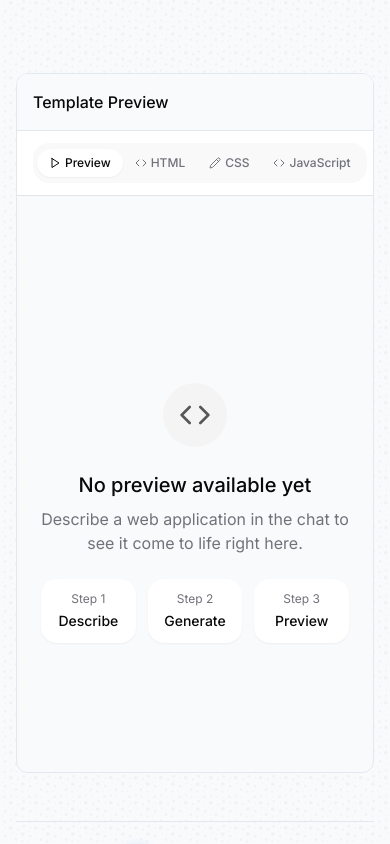
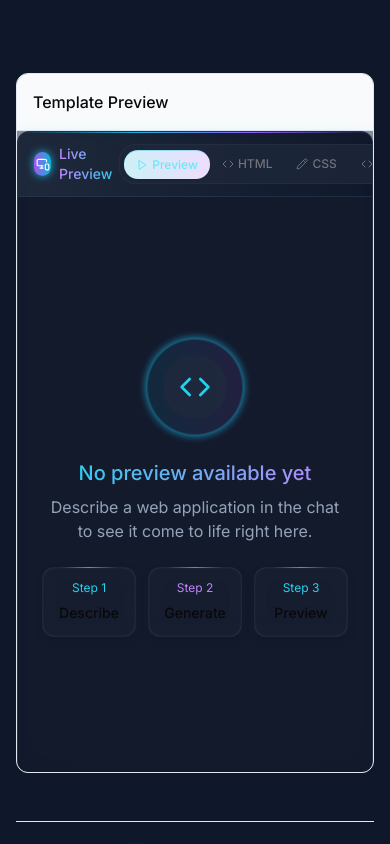
Before and after one commit to JBLinx-Studio/CodeCraft-Ai, a React (Vite) app: page /templates in a window 390 px wide. Shown: the part 3300-4144 px from the top of the page. Built offline with nearby package versions, Linux system fonts and the light colour scheme.

Commit message:
Refactor: Enhance AI assistant and preview panel
- Improved the AI assistant and live preview panel with a new theme and layout.
- Enhanced the visual appeal and user experience.
- Increased the size and improved the options window.
- Implemented a more professional and modern design.

```diff
--- a/src/components/PreviewPanel.tsx
+++ b/src/components/PreviewPanel.tsx
@@ -3,7 +3,7 @@ import { useState, useEffect } from "react";
 import { Tabs, TabsContent, TabsList, TabsTrigger } from "@/components/ui/tabs";
 import { Button } from "@/components/ui/button";
 import { Separator } from "@/components/ui/separator";
-import { Download, Copy, RefreshCw, Code, Pencil, Play } from "lucide-react";
+import { Download, Copy, RefreshCw, Code, Pencil, Play, LinkIcon, MonitorSmartphone } from "lucide-react";
 import { useToast } from "@/components/ui/use-toast";
 import { cn } from "@/lib/utils";
 
@@ -73,65 +73,57 @@ ${html}
   };
 
   return (
-    <div className="flex flex-col h-full">
+    <div className="flex flex-col h-full cyber-panel overflow-hidden">
       <Tabs value={activeTab} onValueChange={setActiveTab} className="h-full flex flex-col">
-        <div className="flex justify-between items-center px-4 py-3 bg-card">
-          <TabsList className="bg-muted/50 p-1 rounded-lg">
+        <div className="flex justify-between items-center px-4 py-3 bg-gradient-to-r from-slate-800/90 to-slate-900/90 border-b border-slate-700/50">
+          <div className="flex items-center gap-2">
+            <div className="h-6 w-6 rounded-full bg-gradient-to-r from-purple-500 to-cyan-500 flex items-center justify-center shadow-glow-sm cyber-pulse">
+              <MonitorSmartphone className="h-3.5 w-3.5 text-white" />
+            </div>
+            <h2 className="font-medium text-sm bg-clip-text text-transparent bg-gradient-to-r from-purple-400 to-cyan-400">Live Preview</h2>
+          </div>
+
+          <TabsList className="bg-slate-800/80 p-1 rounded-lg border border-slate-700/30">
             <TabsTrigger
               value="preview"
-              className="rounded-md data-[state=active]:bg-white data-[state=active]:shadow-sm text-xs flex items-center gap-1"
+              className="rounded-md data-[state=active]:bg-gradient-to-r from-cyan-500/20 to-purple-500/20 data-[state=active]:text-cyan-300 data-[state=active]:border-t data-[state=active]:border-cyan-500/30 data-[state=active]:shadow-glow-sm text-xs flex items-center gap-1"
             >
               <Play className="h-3 w-3" />
               Preview
             </TabsTrigger>
             <TabsTrigger
               value="html"
-              className="rounded-md data-[state=active]:bg-white data-[state=active]:shadow-sm text-xs flex items-center gap-1"
+              className="rounded-md data-[state=active]:bg-gradient-to-r from-cyan-500/20 to-purple-500/20 data-[state=active]:text-cyan-300 data-[state=active]:border-t data-[state=active]:border-cyan-500/30 data-[state=active]:shadow-glow-sm text-xs flex items-center gap-1"
             >
               <Code className="h-3 w-3" />
               HTML
             </TabsTrigger>
             <TabsTrigger
               value="css"
-              className="rounded-md data-[state=active]:bg-white data-[state=active]:shadow-sm text-xs flex items-center gap-1"
+              className="rounded-md data-[state=active]:bg-gradient-to-r from-cyan-500/20 to-purple-500/20 data-[state=active]:text-cyan-300 data-[state=active]:border-t data-[state=active]:border-cyan-500/30 data-[state=active]:shadow-glow-sm text-xs flex items-center gap-1"
             >
               <Pencil className="h-3 w-3" />
               CSS
             </TabsTrigger>
             <TabsTrigger
               value="js"
-              className="rounded-md data-[state=active]:bg-white data-[state=active]:shadow-sm text-xs flex items-center gap-1"
+              className="rounded-md data-[state=active]:bg-gradient-to-r from-cyan-500/20 to-purple-500/20 data-[state=active]:text-cyan-300 data-[state=active]:border-t data-[state=active]:border-cyan-500/30 data-[state=active]:shadow-glow-sm text-xs flex items-center gap-1"
             >
               <Code className="h-3 w-3" />
               JavaScript
             </TabsTrigger>
           </TabsList>
-          <div className="flex items-center gap-2">
-            {activeTab === "preview" && (
-              <Button
-                variant="ghost"
-                size="icon"
-                onClick={refreshPreview}
-                className="h-8 w-8 rounded-full"
-              >
-                <RefreshCw className="h-4 w-4" />
-              </Button>
-            )}
-            <Button
-              variant="default"
-              size="sm"
-              onClick={downloadAll}
-              className="h-8 text-xs rounded-full px-3 gap-1"
-              disabled={!(html || css || js)}
-            >
-              <Download className="h-3.5 w-3.5" />
-              Export
-            </Button>
+        </div>
+
+        <div className="absolute top-1/2 left-0 transform -translate-y-1/2 -translate-x-2 z-10">
+          <div className="flex flex-col gap-1">
+            <div className="h-20 w-1.5 bg-gradient-to-b from-cyan-500/50 to-transparent rounded-r"></div>
+            <div className="h-1.5 w-1.5 bg-cyan-500/70 rounded-full shadow-glow-sm"></div>
+            <div className="h-20 w-1.5 bg-gradient-to-t from-purple-500/50 to-transparent rounded-r"></div>
           </div>
         </div>
-        <Separator />
 
-        <TabsContent value="preview" className="flex-1 p-0 m-0 bg-secondary/30">
+        <TabsContent value="preview" className="flex-1 p-0 m-0 bg-slate-900/80 overflow-hidden">
           {(html || css || js) ? (
             <div className="h-full w-full p-4">
               <iframe
@@ -145,24 +137,26 @@ ${html}
           ) : (
             <div className="flex items-center justify-center h-full">
               <div className="text-center p-6 max-w-md">
-                <div className="h-16 w-16 bg-muted rounded-full flex items-center justify-center mx-auto mb-6 animate-pulse-slow">
-                  <Code className="h-8 w-8 opacity-70" />
+                <div className="h-24 w-24 bg-gradient-to-r from-cyan-500/10 to-purple-500/10 rounded-full border border-cyan-500/20 flex items-center justify-center mx-auto mb-6 cyber-pulse">
+                  <div className="h-16 w-16 rounded-full bg-slate-800/90 flex items-center justify-center">
+                    <Code className="h-8 w-8 text-cyan-400" />
+                  </div>
                 </div>
-                <h3 className="text-xl font-medium mb-2">No preview available yet</h3>
-                <p className="text-muted-foreground mb-6">
+                <h3 className="text-xl font-medium mb-2 text-gradient-primary">No preview available yet</h3>
+                <p className="text-slate-400 mb-6">
                   Describe a web application in the chat to see it come to life right here.
                 </p>
                 <div className="grid grid-cols-3 gap-3 max-w-xs mx-auto text-center">
-                  <div className="flex flex-col items-center p-3 bg-card rounded-lg shadow-sm hover-card">
-                    <span className="text-xs text-muted-foreground mb-1">Step 1</span>
+                  <div className="cyber-card cyber-hover p-3">
+                    <span className="text-xs text-cyan-400 mb-1 block">Step 1</span>
                     <span className="text-sm font-medium">Describe</span>
                   </div>
-                  <div className="flex flex-col items-center p-3 bg-card rounded-lg shadow-sm hover-card">
-                    <span className="text-xs text-muted-foreground mb-1">Step 2</span>
+                  <div className="cyber-card cyber-hover p-3">
+                    <span className="text-xs text-purple-400 mb-1 block">Step 2</span>
                     <span className="text-sm font-medium">Generate</span>
                   </div>
-                  <div className="flex flex-col items-center p-3 bg-card rounded-lg shadow-sm hover-card">
-                    <span className="text-xs text-muted-foreground mb-1">Step 3</span>
+                  <div className="cyber-card cyber-hover p-3">
+                    <span className="text-xs text-cyan-400 mb-1 block">Step 3</span>
                     <span className="text-sm font-medium">Preview</span>
                   </div>
                 </div>
@@ -171,65 +165,88 @@ ${html}
           )}
         </TabsContent>
 
-        <TabsContent value="html" className="flex-1 p-0 m-0 relative overflow-hidden">
+        <TabsContent value="html" className="flex-1 p-0 m-0 relative overflow-hidden bg-slate-900/80">
           <div className="absolute top-2 right-2 z-10">
             <Button
-              variant="secondary"
+              variant="outline"
               size="icon"
-              className="h-8 w-8 rounded-full shadow-sm bg-white/80 backdrop-blur-sm"
+              className="h-8 w-8 rounded-full bg-gradient-to-r from-cyan-500/10 to-purple-500/10 border-cyan-500/30 hover:bg-cyan-500/20 backdrop-blur-sm"
               onClick={() => copyToClipboard(html, "HTML")}
               disabled={!html}
             >
-              <Copy className="h-4 w-4" />
+              <Copy className="h-4 w-4 text-cyan-400" />
             </Button>
           </div>
           <pre className={cn(
-            "h-full overflow-auto p-4 font-mono text-sm bg-secondary/30",
-            !html && "flex items-center justify-center text-muted-foreground"
+            "h-full overflow-auto p-4 font-mono text-sm text-slate-300",
+            !html && "flex items-center justify-center text-slate-500"
           )}>
             {html || "// No HTML code generated yet. Describe your web application in the chat."}
           </pre>
         </TabsContent>
 
-        <TabsContent value="css" className="flex-1 p-0 m-0 relative overflow-hidden">
+        <TabsContent value="css" className="flex-1 p-0 m-0 relative overflow-hidden bg-slate-900/80">
           <div className="absolute top-2 right-2 z-10">
             <Button
-              variant="secondary"
+              variant="outline"
               size="icon"
-              className="h-8 w-8 rounded-full shadow-sm bg-white/80 backdrop-blur-sm"
+              className="h-8 w-8 rounded-full bg-gradient-to-r from-cyan-500/10 to-purple-500/10 border-cyan-500/30 hover:bg-cyan-500/20 backdrop-blur-sm"
               onClick={() => copyToClipboard(css, "CSS")}
               disabled={!css}
             >
-              <Copy className="h-4 w-4" />
+              <Copy className="h-4 w-4 text-cyan-400" />
             </Button>
           </div>
           <pre className={cn(
-            "h-full overflow-auto p-4 font-mono text-sm bg-secondary/30",
-            !css && "flex items-center justify-center text-muted-foreground"
+            "h-full overflow-auto p-4 font-mono text-sm text-slate-300",
+            !css && "flex items-center justify-center text-slate-500"
           )}>
             {css || "/* No CSS code generated yet. Describe your web application in the chat. */"}
           </pre>
         </TabsContent>
 
-        <TabsContent value="js" className="flex-1 p-0 m-0 relative overflow-hidden">
+        <TabsContent value="js" className="flex-1 p-0 m-0 relative overflow-hidden bg-slate-900/80">
           <div className="absolute top-2 right-2 z-10">
             <Button
-              variant="secondary"
+              variant="outline"
               size="icon"
-              className="h-8 w-8 rounded-full shadow-sm bg-white/80 backdrop-blur-sm"
+              className="h-8 w-8 rounded-full bg-gradient-to-r from-cyan-500/10 to-purple-500/10 border-cyan-500/30 hover:bg-cyan-500/20 backdrop-blur-sm"
               onClick={() => copyToClipboard(js, "JavaScript")}
               disabled={!js}
             >
-              <Copy className="h-4 w-4" />
+              <Copy className="h-4 w-4 text-cyan-400" />
             </Button>
           </div>
           <pre className={cn(
-            "h-full overflow-auto p-4 font-mono text-sm bg-secondary/30",
-            !js && "flex items-center justify-center text-muted-foreground"
+            "h-full overflow-auto p-4 font-mono text-sm text-slate-300",
+            !js && "flex items-center justify-center text-slate-500"
           )}>
             {js || "// No JavaScript code generated yet. Describe your web application in the chat."}
           </pre>
         </TabsContent>
+
+        <div className="flex justify-end items-center gap-2 px-4 py-2 bg-gradient-to-r from-slate-900/90 to-slate-800/90 border-t border-slate-700/30">
+          {activeTab === "preview" && (
+            <Button
+              variant="outline"
+              size="icon"
+              onClick={refreshPreview}
+              className="h-8 w-8 rounded-full bg-gradient-to-r from-cyan-500/10 to-purple-500/10 border-cyan-500/30 hover:bg-cyan-500/20"
+            >
+              <RefreshCw className="h-4 w-4 text-cyan-400" />
+            </Button>
+          )}
+          <Button
+            variant="outline"
+            size="sm"
+            onClick={downloadAll}
+            className="h-8 text-xs rounded-full px-3 gap-1 bg-gradient-to-r from-cyan-500/10 to-purple-500/10 border-cyan-500/30 hover:bg-cyan-500/20"
+            disabled={!(html || css || js)}
+          >
+            <Download className="h-3.5 w-3.5 text-cyan-400" />
+            Export
+          </Button>
+        </div>
       </Tabs>
     </div>
   );
--- a/src/index.css
+++ b/src/index.css
@@ -96,15 +96,15 @@
 
   /* More zoomed-in background pattern for a futuristic look */
   .bg-code-pattern {
-    background-color: #f8fafc;
-    background-image: radial-gradient(#e2e8f0 1px, transparent 1px);
-    background-size: 25px 25px; /* Even more zoomed-in (was 40px) */
+    background-color: #0f172a;
+    background-image: radial-gradient(#1e293b 1px, transparent 1px);
+    background-size: 20px 20px; /* Even more zoomed-in (was 25px) */
   }
 
   .dark .bg-code-pattern {
     background-color: #0f172a;
     background-image: radial-gradient(#1e293b 1px, transparent 1px);
-    background-size: 25px 25px; /* Even more zoomed-in (was 40px) */
+    background-size: 20px 20px; /* Even more zoomed-in (was 25px) */
   }
 
   .hover-card {
@@ -140,6 +140,11 @@
     background-position: 0 0, 0 100%;
     background-repeat: no-repeat;
     box-shadow: 0 0 5px rgba(30, 174, 219, 0.5);
+  }
+
+  /* Text gradient */
+  .text-gradient-primary {
+    @apply bg-clip-text text-transparent bg-gradient-to-r from-cyan-400 to-purple-400;
   }
 
   @keyframes fadeIn {
@@ -195,7 +200,7 @@
 
   /* New cyberpunk-inspired panel style */
   .cyber-panel {
-    @apply bg-slate-900/80 backdrop-blur-xl border border-slate-700/50 shadow-lg rounded-xl;
+    @apply bg-slate-900/90 backdrop-blur-xl border border-slate-700/50 shadow-lg rounded-xl;
     box-shadow: 0 5px 15px rgba(30, 174, 219, 0.2), inset 0 0 1px rgba(139, 92, 246, 0.5);
     position: relative;
     overflow: hidden;
@@ -227,7 +232,7 @@
 
   /* New cyberpunk-inspired card style */
   .cyber-card {
-    @apply bg-white/5 dark:bg-slate-800/20 backdrop-blur-md border border-slate-300/20 dark:border-slate-700/30 rounded-xl transition-all duration-300;
+    @apply bg-slate-800/40 backdrop-blur-md border border-slate-700/30 rounded-xl transition-all duration-300;
     box-shadow: 0 4px 10px rgba(0, 0, 0, 0.1), inset 0 0 1px rgba(255, 255, 255, 0.2);
     position: relative;
   }
```
Also changed, not shown: src/components/ChatPanel.tsx (+26 -16 lines), src/pages/Home.tsx (+66 -70 lines).
